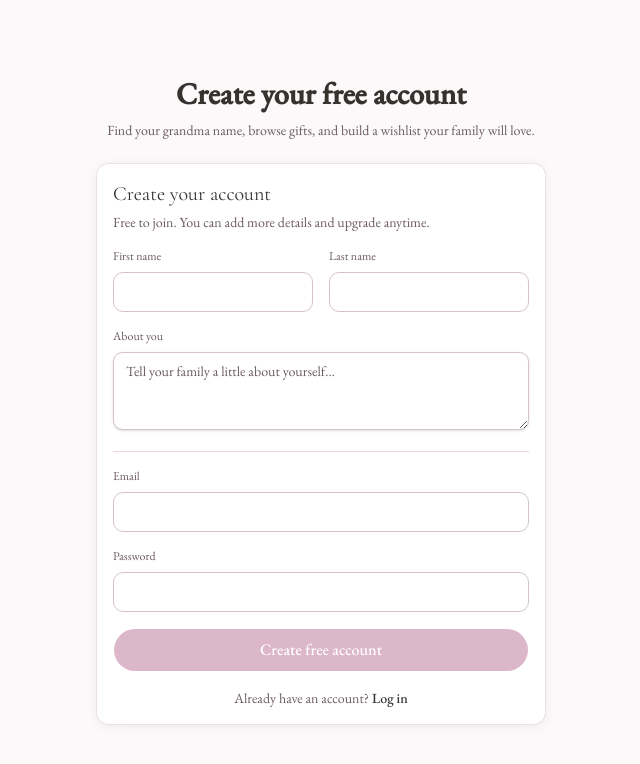
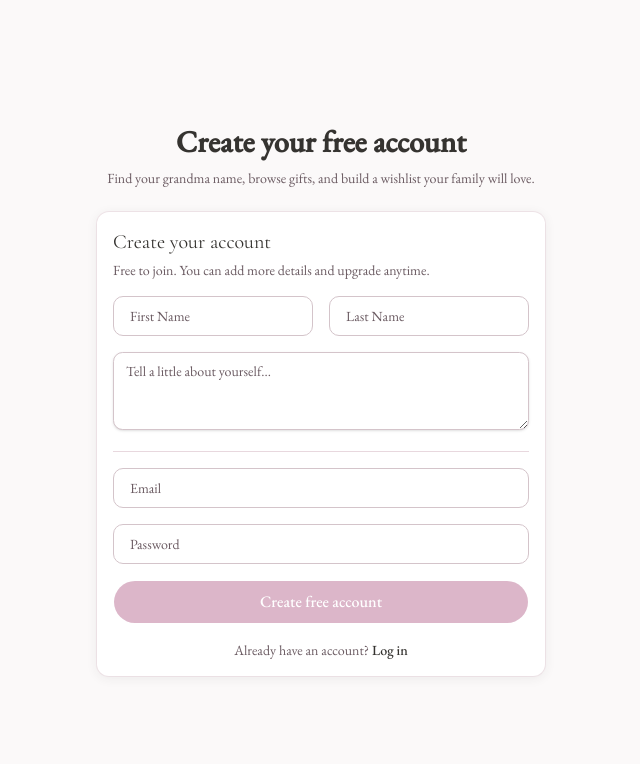
Before and after one commit to mad-banana-projects/my-grandma-name, a Next.js app: page /signup/grandma in a window 1280 px wide. Shown: the top 764 px of the page, without its empty margins (319-959 px from the left). Built offline with nearby package versions, Linux system fonts and the light colour scheme.

Commit message:
styling changes. Updated form labels

```diff
--- a/app/(app)/dashboard/page.tsx
+++ b/app/(app)/dashboard/page.tsx
@@ -184,7 +184,7 @@ export default async function DashboardPage() {
 
           {/* Col 2, Row 2: My Family */}
           {isPaid ? (
-            <div className="flex flex-col gap-4">
+            <div className="flex flex-col gap-4 h-full">
               <div className="flex items-center justify-between">
                 <h2 className="text-lg font-semibold">My Family</h2>
                 <span className="text-sm text-muted-foreground">{members.length} / 10 members</span>
@@ -223,7 +223,7 @@ export default async function DashboardPage() {
                 </div>
               )}
 
-              <InviteForm memberCount={members.length} />
+              <InviteForm memberCount={members.length} className="flex-1" />
             </div>
           ) : (
             <LockedFeatureCard
--- a/components/auth/grandma-signup-form.tsx
+++ b/components/auth/grandma-signup-form.tsx
@@ -13,7 +13,6 @@ import {
 } from '@/components/ui/card'
 import { Button } from '@/components/ui/button'
 import { Input } from '@/components/ui/input'
-import { Label } from '@/components/ui/label'
 import { signUpGrandma, type GrandmaSignupState } from '@/app/(auth)/signup/actions'
 
 const initialState: GrandmaSignupState = { status: 'idle' }
@@ -47,11 +46,11 @@ export function GrandmaSignupForm() {
         <form action={formAction} className="space-y-4">
           <div className="grid grid-cols-2 gap-4">
             <div className="space-y-2">
-              <Label htmlFor="firstName">First name</Label>
               <Input
                 id="firstName"
                 name="firstName"
                 type="text"
+                placeholder="First Name"
                 autoComplete="given-name"
                 required
                 aria-invalid={Boolean(state.fieldErrors?.firstName)}
@@ -59,11 +58,11 @@ export function GrandmaSignupForm() {
               <FieldError errors={state.fieldErrors?.firstName} />
             </div>
             <div className="space-y-2">
-              <Label htmlFor="lastName">Last name</Label>
               <Input
                 id="lastName"
                 name="lastName"
                 type="text"
+                placeholder="Last Name"
                 autoComplete="family-name"
                 required
                 aria-invalid={Boolean(state.fieldErrors?.lastName)}
@@ -73,14 +72,13 @@ export function GrandmaSignupForm() {
           </div>
 
           <div className="space-y-2">
-            <Label htmlFor="bio">About you</Label>
             <textarea
               id="bio"
               name="bio"
               rows={3}
               maxLength={500}
               required
-              placeholder="Tell your family a little about yourself…"
+              placeholder="Tell a little about yourself..."
               aria-invalid={Boolean(state.fieldErrors?.bio)}
               className="w-full rounded-md border border-input bg-background px-3 py-2 text-sm shadow-sm placeholder:text-muted-foreground focus-visible:outline-none focus-visible:ring-1 focus-visible:ring-ring"
             />
@@ -90,11 +88,11 @@ export function GrandmaSignupForm() {
           <hr className="border-border" />
 
           <div className="space-y-2">
-            <Label htmlFor="email">Email</Label>
             <Input
               id="email"
               name="email"
               type="email"
+              placeholder="Email"
               autoComplete="email"
               required
               aria-invalid={Boolean(state.fieldErrors?.email)}
@@ -103,11 +101,11 @@ export function GrandmaSignupForm() {
           </div>
 
           <div className="space-y-2">
-            <Label htmlFor="password">Password</Label>
             <Input
               id="password"
               name="password"
               type="password"
+              placeholder="Password"
               autoComplete="new-password"
               minLength={8}
               required
--- a/components/auth/login-form.tsx
+++ b/components/auth/login-form.tsx
@@ -13,7 +13,6 @@ import {
 } from '@/components/ui/card'
 import { Button } from '@/components/ui/button'
 import { Input } from '@/components/ui/input'
-import { Label } from '@/components/ui/label'
 import { login, type LoginState } from '@/app/(auth)/login/actions'
 
 const initialState: LoginState = { status: 'idle' }
@@ -44,11 +43,11 @@ export function LoginForm() {
       <CardContent>
         <form action={formAction} className="space-y-4">
           <div className="space-y-2">
-            <Label htmlFor="email">Email</Label>
             <Input
               id="email"
               name="email"
               type="email"
+              placeholder="Email"
               autoComplete="email"
               required
               aria-invalid={Boolean(state.fieldErrors?.email)}
@@ -57,11 +56,11 @@ export function LoginForm() {
           </div>
 
           <div className="space-y-2">
-            <Label htmlFor="password">Password</Label>
             <Input
               id="password"
               name="password"
               type="password"
+              placeholder="Password"
               autoComplete="current-password"
               required
               aria-invalid={Boolean(state.fieldErrors?.password)}
--- a/components/dashboard/grandma/invite-form.tsx
+++ b/components/dashboard/grandma/invite-form.tsx
@@ -7,7 +7,7 @@ import { Button } from '@/components/ui/button'
 import { Input } from '@/components/ui/input'
 import { Card, CardContent, CardHeader, CardTitle } from '@/components/ui/card'
 
-export function InviteForm({ memberCount }: { memberCount: number }) {
+export function InviteForm({ memberCount, className }: { memberCount: number; className?: string }) {
   const router = useRouter()
   const [email, setEmail] = useState('')
   const [firstName, setFirstName] = useState('')
@@ -65,7 +65,7 @@ export function InviteForm({ memberCount }: { memberCount: number }) {
   }
 
   return (
-    <Card>
+    <Card className={className}>
       <CardHeader>
         <CardTitle className="text-base">Invite a family member</CardTitle>
       </CardHeader>
```
